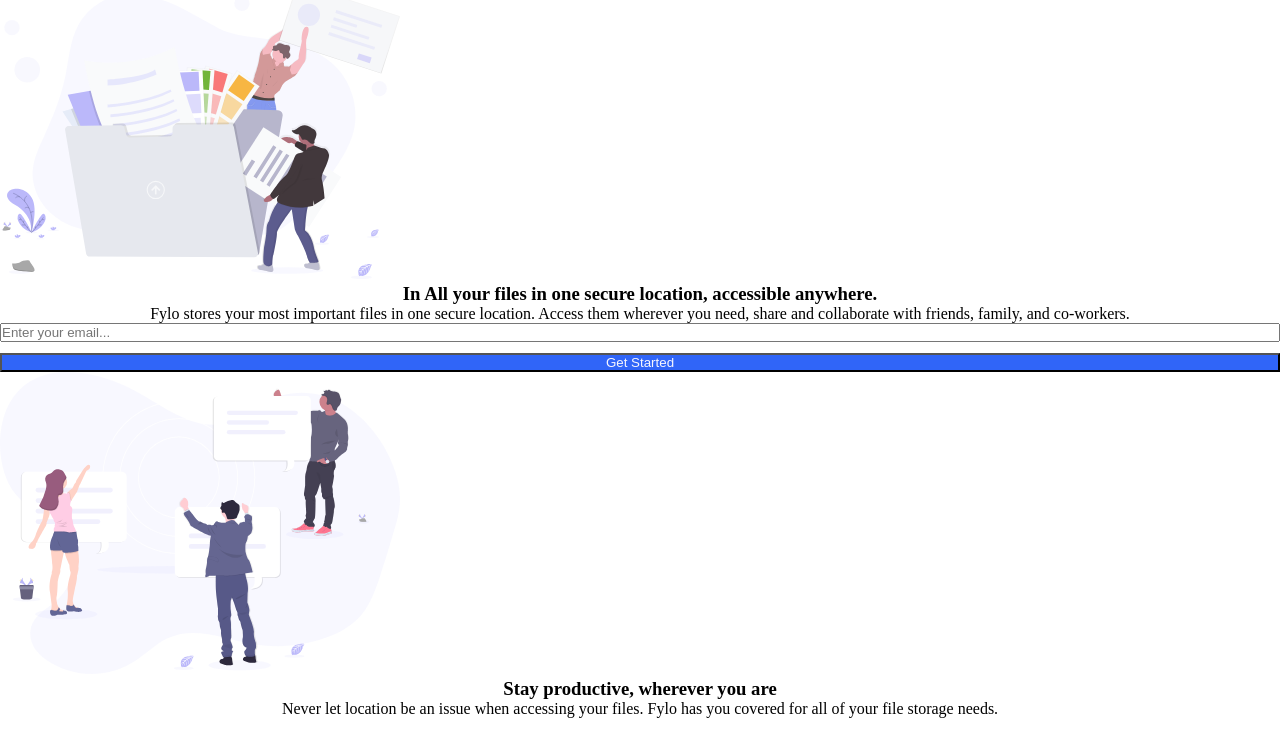
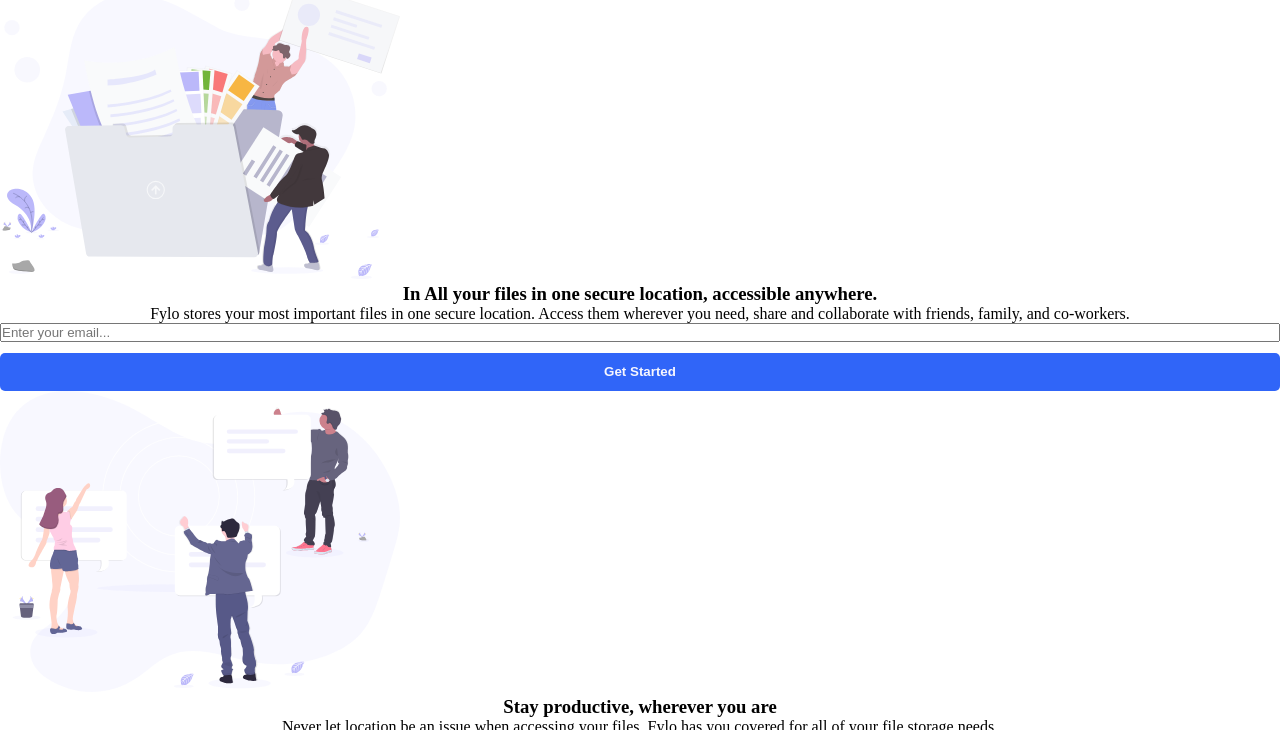
Before and after one commit to SanazBHMN/fylo-landing-page-master, a website: page index.html in a window 1280 px wide. Shown: the part 70-800 px from the top of the page. Drawn offline with Linux system fonts and the light colour scheme.

Commit message:
Apply styles to button

```diff
--- a/scss/components/_button.scss
+++ b/scss/components/_button.scss
@@ -1,4 +1,8 @@
 .button {
   background-color: var(--secondary-color);
   color: var(--text-color);
+  font-weight: bold;
+  padding: 0.7rem;
+  border: none;
+  border-radius: 5px;
 }
```
Also changed, not shown: css/style.css, 1 other file.
